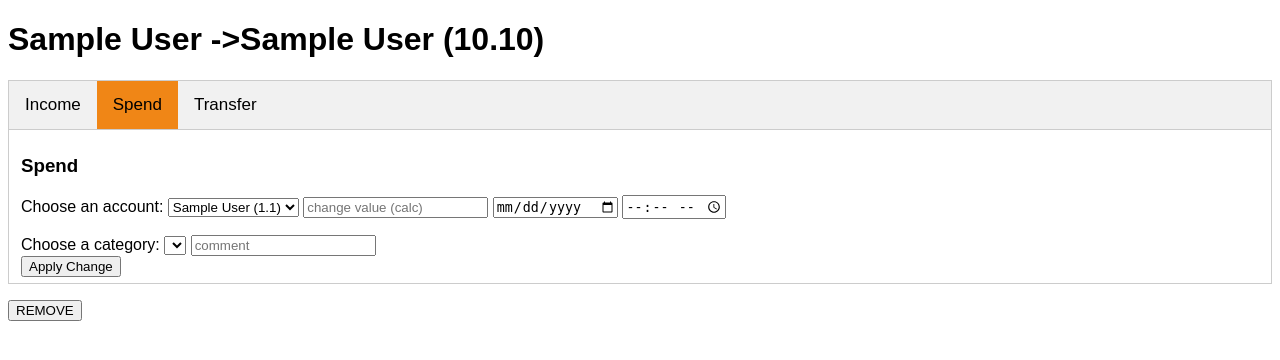
After one commit to Wokzy/MoneyManager, a Django app: template HomeMoney/templates/MoneyManager/edit_change.html in a window 1280 px wide. The commit adds this page. Shown: the top 360 px of the page. Run offline with Django 4.2, Linux system fonts and the light colour scheme; the template is opened without the code that fills it: values that come from a table or form of the project are taken from there, others are empty; tables that the repository leaves empty hold one stand-in row (values such as "Sample post"); lists and menus that the app fills with data are empty.

Commit message:
Project release

```diff
--- a/HomeMoney/apps/MoneyManager/models.py
+++ b/HomeMoney/apps/MoneyManager/models.py
@@ -8,7 +8,8 @@ class User(models.Model):
 class Account(models.Model):
 	#user = models.ForeignKey(User, on_delete = models.CASCADE)
 	account_name = models.CharField('name of your account', max_length = 32)
-	account_value = models.IntegerField('value')
+	account_value = models.IntegerField('value', default=0)
+	beginning_value = models.IntegerField('value', default=0)
 	account_value_fraction = models.IntegerField('value', default=0)
 	last_change = models.DateTimeField('date of last change', null=True)
 
--- a/HomeMoney/apps/MoneyManager/urls.py
+++ b/HomeMoney/apps/MoneyManager/urls.py
@@ -12,6 +12,9 @@ urlpatterns = [
 	path('create_category', views.create_category, name = 'create_category'),
 	path('<int:account_id>/remove_account', views.remove_account, name = 'remove_account'),
 	path('particular_changes', views.particular_changes, name = 'particular_changes'),
+	path('edit_change', views.edit_change, name = 'edit_change'),
+	path('remove_change', views.remove_change, name = 'remove_change'),
+	path('apply_change_edition', views.apply_change_edition, name = 'apply_change_edition'),
 	path('transfer', views.transfer, name = 'transfer')
 	#path('accounts_categories_changes', views.accounts_categories_changes, name = 'accounts_categories_changes'),
 ]
--- a/HomeMoney/settings.py
+++ b/HomeMoney/settings.py
@@ -27,7 +27,7 @@ SECRET_KEY = 'django-insecure-h*oeb-(ebona7m9mu=)@oj37w89^cbqb!%!!2%rtqb8hrsj1uo
 # SECURITY WARNING: don't run with debug turned on in production!
 DEBUG = True
 
-ALLOWED_HOSTS = ['192.168.1.23', '127.0.0.1']
+ALLOWED_HOSTS = ['192.168.1.23', '127.0.0.1', '192.168.1.158']
 
 
 # Application definition
--- /dev/null
+++ b/HomeMoney/templates/MoneyManager/edit_change.html
@@ -0,0 +1,180 @@
+{% extends 'base.html' %}
+
+{% block title %}Main Page{% endblock %}
+
+{% block content %}
+
+<h1>{{change.account}} {% if change.transfer %}->{{change.transfer_getter}}{% else %}{{change.category.name}}{% endif %} ({{change.amount}}.{{change.amount_fraction}})</h1>
+<p></p>
+
+<style>
+body {font-family: Arial;}
+
+/* Style the tab */
+.operation_tab {
+  overflow: hidden;
+  border: 1px solid #ccc;
+  background-color: #f1f1f1;
+}
+
+/* Style the buttons inside the operation_tab */
+.operation_tab button {
+  background-color: inherit;
+  float: left;
+  border: none;
+  outline: none;
+  cursor: pointer;
+  padding: 14px 16px;
+  transition: 0.3s;
+  font-size: 17px;
+}
+
+/* Change background color of buttons on hover */
+.operation_tab button:hover {
+  background-color: #ddd;
+}
+
+/* Create an active/current operation_tablink class */
+.operation_tab button.active {
+  background-color: #ccc;
+}
+
+
+/* Style the operation_tab content */
+.operation_tabcontent {
+  display: none;
+  padding: 6px 12px;
+  border: 1px solid #ccc;
+  border-top: none;
+}
+</style>
+
+<div class="operation_tab">
+  <button class="operation_tablinks" onclick="openOperationTab(event, 'Income', '#3ABD27', this)" id="IncomeButton">Income</button>
+  <button class="operation_tablinks" onclick="openOperationTab(event, 'Spend', '#F08616', this)" id="SpendButton">Spend</button>
+  <button class="operation_tablinks" onclick="openOperationTab(event, 'Transfer', '#62D3FC', this)" id="TransferButton">Transfer</button>
+</div>
+
+<div id="Income" class="operation_tabcontent">
+	<h3>Income</h3>
+	<form action="{% url 'MoneyManager:apply_change_edition' %}" method="POST">
+		{% if accounts_list %}
+			<label for="accounts">Choose an account:</label>
+
+			<select name="account" id="accounts">
+				{% for a in accounts_list %}
+					<option value="{{a.id}}">{{a.account_name}} ({{a.account_value}}{% if a.account_value_fraction != 0 %}.{{a.account_value_fraction}}{% endif %})</option>
+				{% endfor %}
+			</select> <input type="text" autocomplete="off" placeholder="change value (calc)" name="value"> <input type="date" name="date"> <input type="time" name="time">
+
+
+		{% else %}
+			No accounts here
+		{% endif %}
+
+		<p></p>
+
+		<label for="categories">Choose a category:</label>
+		<select name="category" id="categories">
+			{% for i in categories %}
+				{% if i.is_income %}
+					<option value="{{i.id}}">{{i.name}}</option>
+				{% endif %}
+			{% endfor %}
+		</select> <input type="text" autocomplete="off" placeholder="comment" name="comment"><br>
+
+		{% csrf_token %}
+		<button type="submit" value="{{change.id}}", name="income">Apply Change</button>
+	</form>
+</div>
+
+<div id="Spend" class="operation_tabcontent">
+	<h3>Spend</h3>
+	<form action="{% url 'MoneyManager:apply_change_edition' %}" method="POST">
+		{% if accounts_list %}
+			<label for="accounts">Choose an account:</label>
+
+			<select name="account" id="accounts">
+				{% for a in accounts_list %}
+					<option value="{{a.id}}">{{a.account_name}} ({{a.account_value}}{% if a.account_value_fraction != 0 %}.{{a.account_value_fraction}}{% endif %})</option>
+				{% endfor %}
+			</select> <input type="text" autocomplete="off" placeholder="change value (calc)" name="value"> <input type="date" name="date"> <input type="time" name="time">
+
+		{% else %}
+			No accounts here
+		{% endif %}
+
+		<p></p>
+
+		<label for="categories">Choose a category:</label>
+		<select name="category" id="categories">
+			{% for i in categories %}
+				{% if not i.is_income %}
+					<option value="{{i.id}}">{{i.name}}</option>
+				{% endif %}
+			{% endfor %}
+		</select> <input type="text" autocomplete="off" placeholder="comment" name="comment"><br>
+
+		{% csrf_token %}
+		<button type="submit" value="{{change.id}}", name="spend">Apply Change</button>
+	</form>
+</div>
+
+<div id="Transfer" class="operation_tabcontent">
+	<h3>Transfer</h3>
+	<form action="{% url 'MoneyManager:apply_change_edition' %}" method="POST">
+		{% if accounts_list %}
+			<label for="from">From:</label>
+
+			<select name="from" id="from">
+				{% for a in accounts_list %}
+					<option value="{{a.id}}">{{a.account_name}} ({{a.account_value}}{% if a.account_value_fraction != 0 %}.{{a.account_value_fraction}}{% endif %})</option>
+				{% endfor %}
+			</select> <input type="text" autocomplete="off" placeholder="transfer value (calc)" name="value">
+
+			<p></p>
+
+			<label for="to">To:</label>
+
+			<select name="to" id="to">
+				{% for a in accounts_list %}
+					<option value="{{a.id}}">{{a.account_name}} ({{a.account_value}}{% if a.account_value_fraction != 0 %}.{{a.account_value_fraction}}{% endif %})</option>
+				{% endfor %}
+			</select> <input type="text" autocomplete="off" placeholder="comment" name="comment">
+			<p></p>
+			{% csrf_token %}
+			<button type="submit" value="{{change.id}}", name="transfer">Apply Change</button>
+		{% else %}
+			No accounts here
+		{% endif %}
+	</form>
+</div>
+<p></p>
+<p></p>
+<p></p>
+<form action="{% url 'MoneyManager:remove_change' %}" method="POST">
+	{% csrf_token %}
+	<button type="submit" value="{{change.id}}", name="change_id">REMOVE</button>
+</form>
+
+<script>
+document.getElementById("SpendButton").click();
+function openOperationTab(evt, TabName, color, element) {
+  var i, tabcontent, tablinks;
+  tabcontent = document.getElementsByClassName("operation_tabcontent");
+  for (i = 0; i < tabcontent.length; i++) {
+    tabcontent[i].style.display = "none";
+  }
+  tablinks = document.getElementsByClassName("operation_tablinks");
+  for (i = 0; i < tablinks.length; i++) {
+    tablinks[i].className = tablinks[i].className.replace(" active", "");
+    tablinks[i].style.backgroundColor = "";
+  }
+  document.getElementById(TabName).style.display = "block";
+  document.getElementById(TabName+"Button").style.background = color;
+  evt.currentTarget.className += " active";
+}
+</script>
+
+
+{% endblock %}
```
Also changed, not shown: HomeMoney/apps/MoneyManager/views.py (+205 -21 lines), HomeMoney/templates/MoneyManager/list.html (+8 -1 lines).
